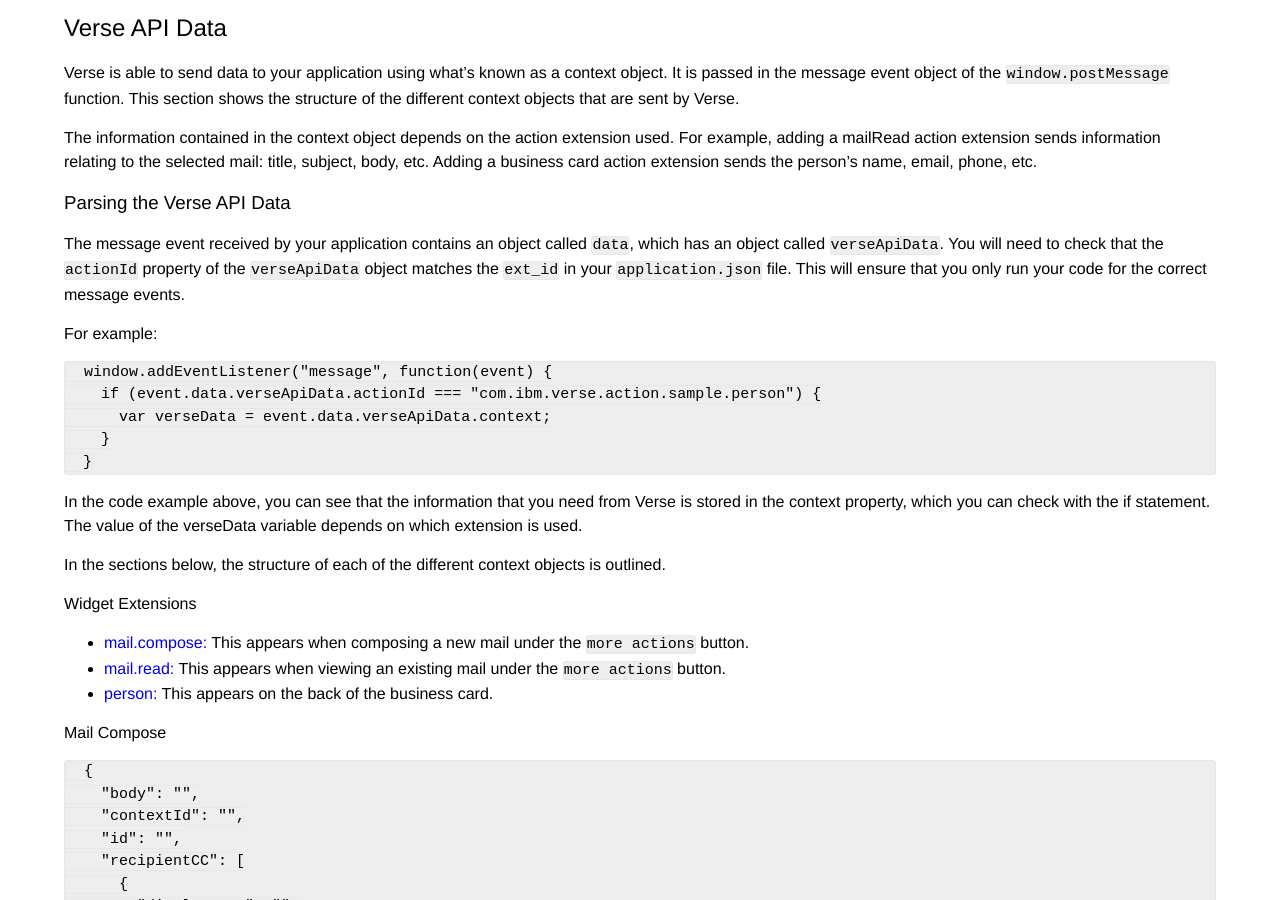
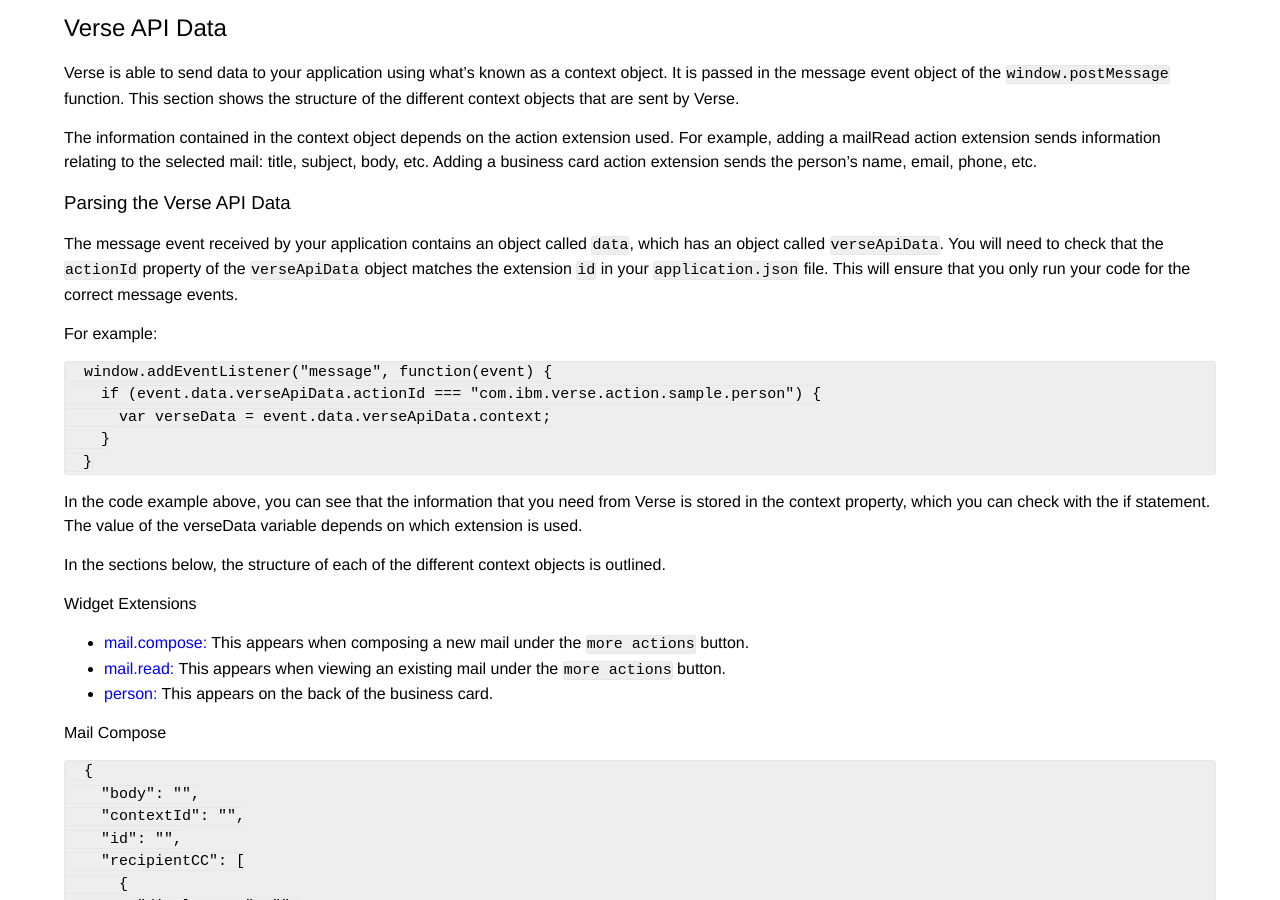
Before and after one commit to ibmverse/verse-developer, a Jekyll site: the page built from _reference/reference.md, in a window 1280 px wide and 900 px high, scrolled down 12133 px. Built offline with Jekyll 4.4.1, drawn with Linux system fonts in a browser that asks for light colours; some of the changed text lies outside the part shown.

Commit message:
259482 update to doc

```diff
--- a/_reference/reference.md
+++ b/_reference/reference.md
@@ -491,7 +491,7 @@
 
 An extension definition __must__ contain the following properties. __Only one of `object` or `path` is required__:
 
-* `ext_id` The ID of the action extension. This must be __unique__.
+* `id` The ID of the action extension. This must be __unique__.
 * `type` The type of extension being configured (for example, `com.ibm.verse.action` specifies an action contribution).
 * `name` The name of the action extension in the UI. This must be __unique__.
 * `payload` The payload property indicates optional properties of the extension. _The `payload` property is required, but its value can be empty_.
@@ -543,7 +543,7 @@
 
 ### Parsing the Verse API Data
 
-The message event received by your application contains an object called `data`, which has an object called `verseApiData`. You will need to check that the `actionId` property of the `verseApiData` object matches the `ext_id` in your `application.json` file. This will ensure that you only run your code for the correct message events.
+The message event received by your application contains an object called `data`, which has an object called `verseApiData`. You will need to check that the `actionId` property of the `verseApiData` object matches the extension `id` in your `application.json` file. This will ensure that you only run your code for the correct message events.
 
 For example:
 
```
Also changed, not shown: other parts of _reference/reference.md (+3 -3 lines).
